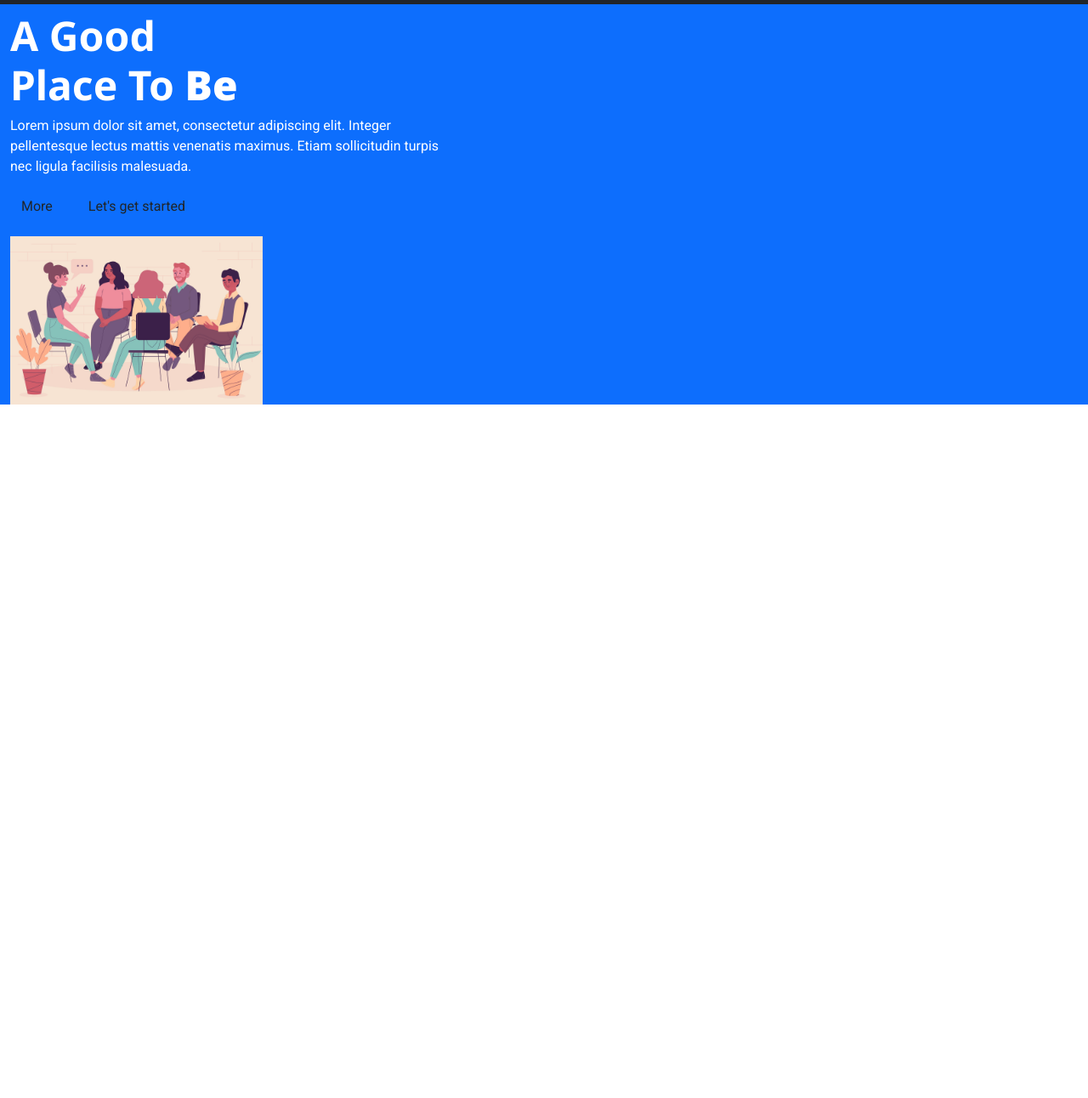
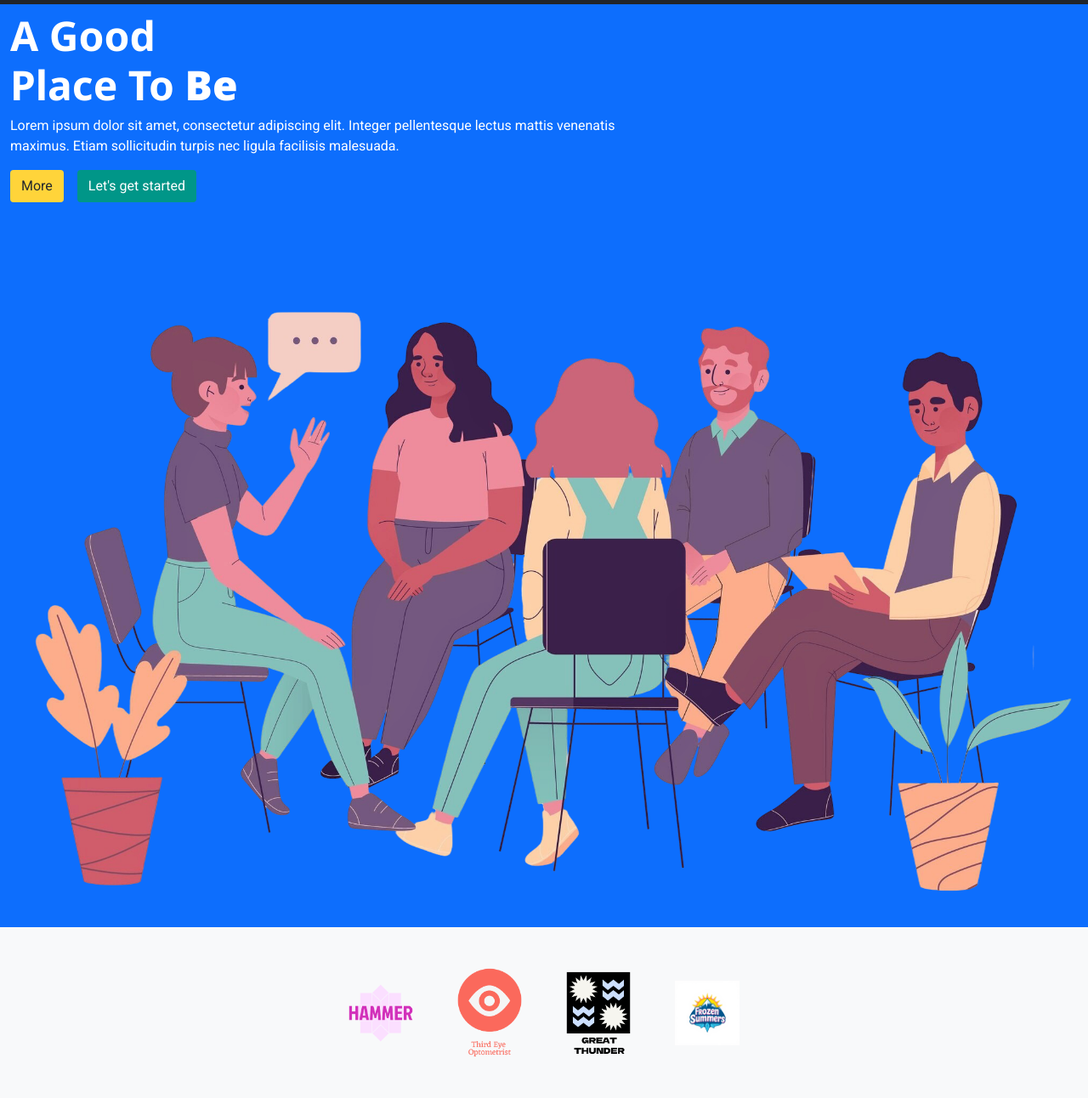
Before and after one commit to RaunTheIronshod/Calm-Corner, a plain HTML site: page index.html in a window 1280 px wide. Shown: the part 51-1343 px from the top of the page at 85% size. Before the commit the page ends 800 px from the top, so only its background shows below. Drawn offline with nearby package versions, Linux system fonts and the light colour scheme.

Commit message:
added a partners section, imported ai generated logos of faux companies to act as mock partners, sized and placed images appropriatly

```diff
--- a/assets/css/style.css
+++ b/assets/css/style.css
@@ -15,3 +15,23 @@ h2 {
     font-size: 48px;
     font-weight: bold;
 }
+
+.yellow {
+    background-color: #ffd43a;
+    color: #22272e;
+}
+
+.green {
+    background-color: #009688;
+    color: #fff;
+}
+
+section {
+    scroll-margin: 50px;
+}
+
+.partner-img {
+    object-fit: contain;
+    width: 120px;
+    padding: 0 2%;
+}
--- a/index.html
+++ b/index.html
@@ -50,7 +50,7 @@
     <header class="bg-primary d-flex align-items-center text-white pt-3 mt-5">
         <div class="container-fluid">
             <div class="row align-items-center">
-                <div class="col-md-5">
+                <div class="col-md-7">
                     <h1 class="header-title">A Good <br>Place To <b>Be</b></h1>
                     <p>Lorem ipsum dolor sit amet, consectetur adipiscing elit. Integer pellentesque lectus mattis
                         venenatis maximus. Etiam sollicitudin turpis nec ligula facilisis malesuada.</p>
@@ -58,15 +58,30 @@
                         <button class="btn yellow">More</button>
                         <button class="btn green">Let's get started</button>
                     </div>
-                    <div class="col-md-7">
-                        <img src="assets\images\Header-background.jpg" alt="header image" class="img-fluid">
-                    </div>
+
+                </div>
+                <div class="col-md-12 col-lg-12 d-flex align-items-center gap-3">
+                    <img src="assets\images\Header-background.png" alt="header image" class="img-fluid">
                 </div>
             </div>
         </div>
 
     </header>
-    <!-- client -->
+    <!-- partners -->
+    <section id="partners" class="bg-light py-5">
+        <div class="container">
+            <div class="d-flex flex-wrap justify-content-center gap-2">
+                <img class="partner-img img-fluid" src="assets/images/hammer-logo.com.png"
+                    alt="logo of the hammer company">
+                <img class="partner-img img-fluid" src="assets/images/third-eye-optometrist-logo.com.png"
+                    alt="logo of the third eye optometrist company">
+                <img class="partner-img img-fluid" src="assets/images/great-thunder-logo.com.png"
+                    alt="logo of the great thunder company">
+                <img class="partner-img img-fluid" src="assets/images/frozen-summers-deepai.org.jfif"
+                    alt="logo of the frozen summers company">
+            </div>
+        </div>
+    </section>
     <!-- resources -->
     <!-- support -->
     <!-- community -->
```
Also changed, not shown: assets/images/Header-background 2.jpg (renamed from assets/images/Header-background.jpg), assets/images/Header-background.png (added), assets/images/frozen-summers-deepai.org.jfif (added), assets/images/great-thunder-logo.com.png (added), assets/images/hammer-logo.com.png (added), assets/images/third-eye-optometrist-logo.com.png (added).
